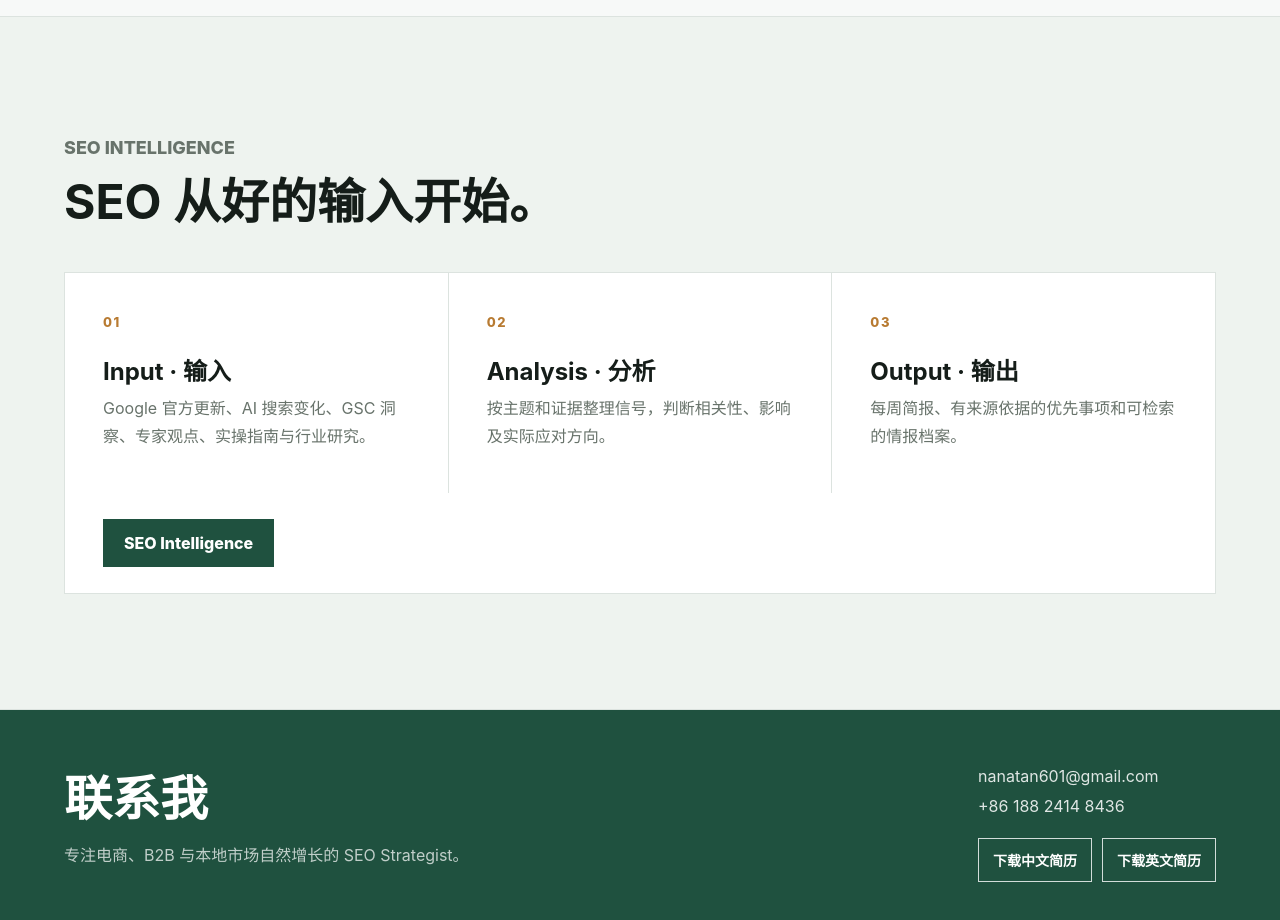
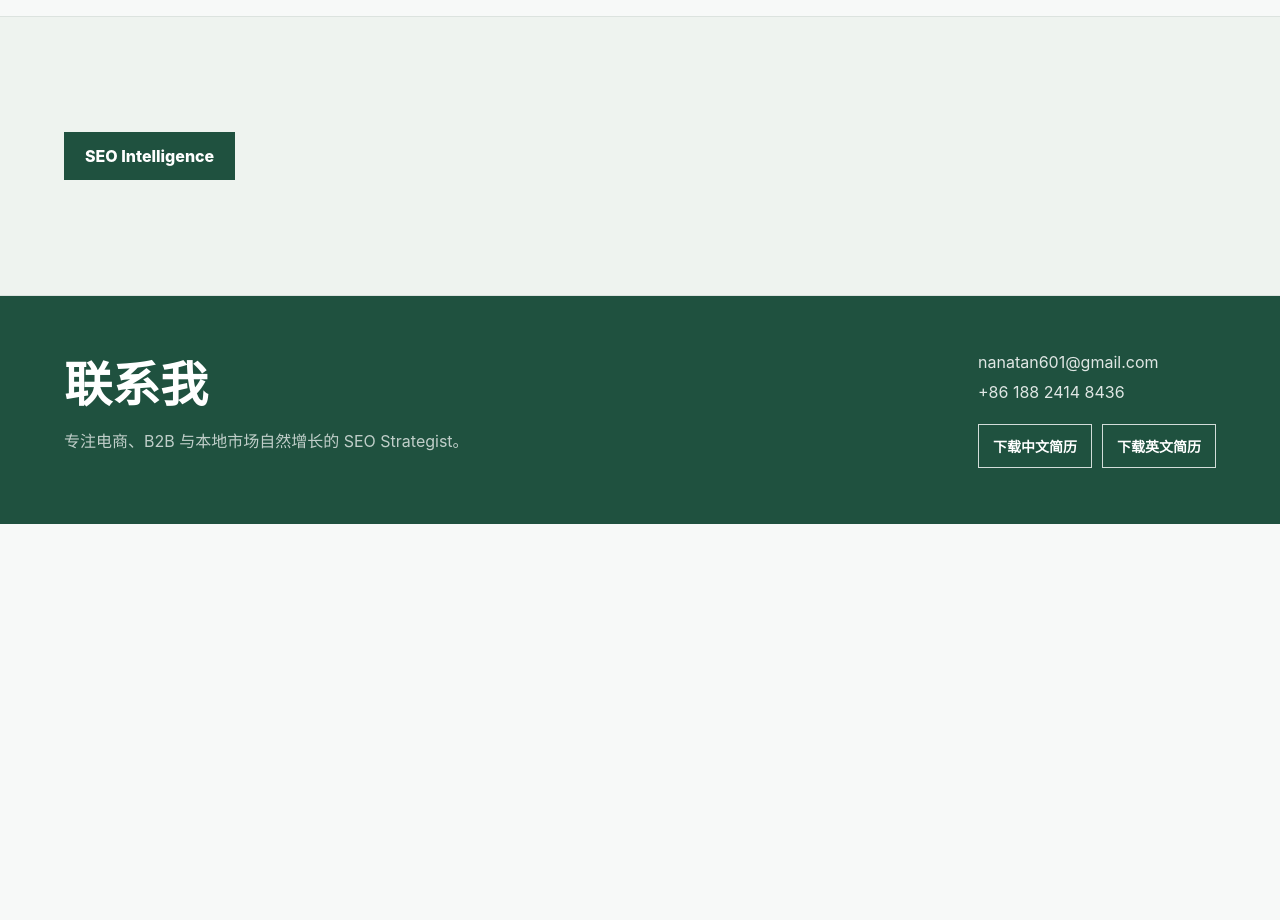
Before and after one commit to nanatan601-a11y/nana-seo-portfolio, a plain HTML site: page zh/index.html in a window 1280 px wide. Shown: the part 3100-4020 px from the top of the page. After the commit the page ends 3624 px from the top, so only its background shows below. Drawn offline with Linux system fonts and the light colour scheme.

Commit message:
Simplify homepage SEO Intelligence entry

```diff
--- a/assets/css/styles.css
+++ b/assets/css/styles.css
@@ -242,57 +242,6 @@ h3 {
 
 .intelligence-section {
   background: #eef3ef;
-}
-
-.intelligence-panel {
-  background: var(--paper);
-  border: 1px solid var(--line);
-}
-
-.intelligence-flow {
-  display: grid;
-  grid-template-columns: repeat(3, minmax(0, 1fr));
-  gap: 1px;
-  background: var(--line);
-}
-
-.intelligence-stage {
-  min-height: 220px;
-  padding: clamp(22px, 3vw, 38px);
-  background: var(--paper);
-}
-
-.stage-number {
-  display: inline-block;
-  color: var(--gold);
-  font-size: 13px;
-  font-weight: 800;
-  letter-spacing: .12em;
-  margin-bottom: 28px;
-}
-
-.intelligence-stage h3 {
-  margin-bottom: 10px;
-}
-
-.intelligence-stage p,
-.intelligence-footer p {
-  color: var(--muted);
-  line-height: 1.7;
-  margin-bottom: 0;
-}
-
-.intelligence-footer {
-  display: flex;
-  align-items: center;
-  justify-content: space-between;
-  gap: 28px;
-  padding: 26px clamp(22px, 3vw, 38px);
-}
-
-.intelligence-footer .hero-actions {
-  flex-shrink: 0;
-  margin-top: 0;
 }
 
 .about-grid,
@@ -866,14 +815,8 @@ h3 {
   .signal-grid,
   .case-grid,
   .skills-grid,
-  .capability-item,
-  .intelligence-flow {
+  .capability-item {
     grid-template-columns: 1fr;
-  }
-
-  .intelligence-footer {
-    align-items: flex-start;
-    flex-direction: column;
   }
 
   .wide-card {
--- a/zh/index.html
+++ b/zh/index.html
@@ -159,32 +159,7 @@
       </section>
 
       <section class="section intelligence-section">
-        <div class="section-intro">
-          <p class="eyebrow">SEO Intelligence</p>
-          <h2>SEO 从好的输入开始。</h2>
-        </div>
-        <div class="intelligence-panel">
-          <div class="intelligence-flow">
-            <article class="intelligence-stage">
-              <span class="stage-number">01</span>
-              <h3>Input · 输入</h3>
-              <p>Google 官方更新、AI 搜索变化、GSC 洞察、专家观点、实操指南与行业研究。</p>
-            </article>
-            <article class="intelligence-stage">
-              <span class="stage-number">02</span>
-              <h3>Analysis · 分析</h3>
-              <p>按主题和证据整理信号，判断相关性、影响及实际应对方向。</p>
-            </article>
-            <article class="intelligence-stage">
-              <span class="stage-number">03</span>
-              <h3>Output · 输出</h3>
-              <p>每周简报、有来源依据的优先事项和可检索的情报档案。</p>
-            </article>
-          </div>
-          <div class="intelligence-footer">
-            <a class="btn primary" href="https://nanatan601-a11y.github.io/seo-intelligence-hub/" target="_blank" rel="noopener noreferrer">SEO Intelligence</a>
-          </div>
-        </div>
+        <a class="btn primary" href="https://nanatan601-a11y.github.io/seo-intelligence-hub/" target="_blank" rel="noopener noreferrer">SEO Intelligence</a>
       </section>
     </main>
 
```
Also changed, not shown: index.html (+1 -26 lines).
